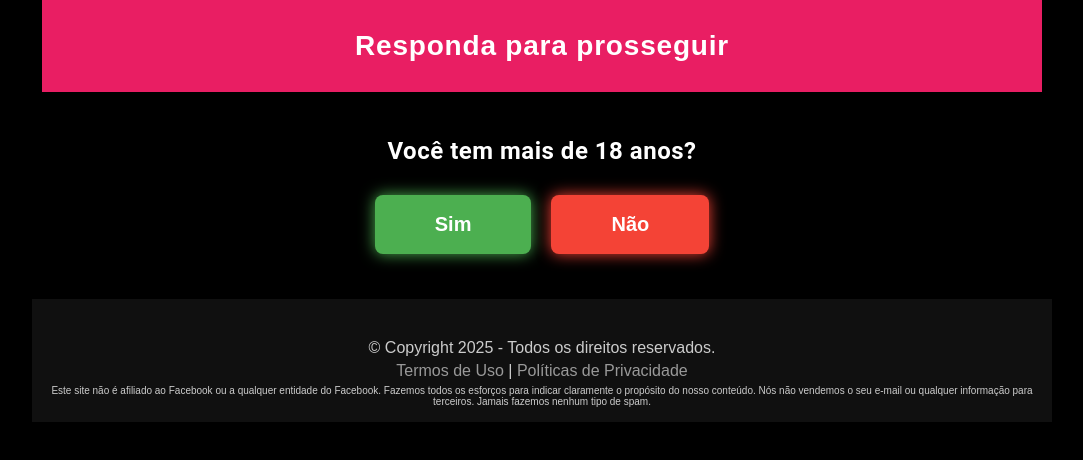
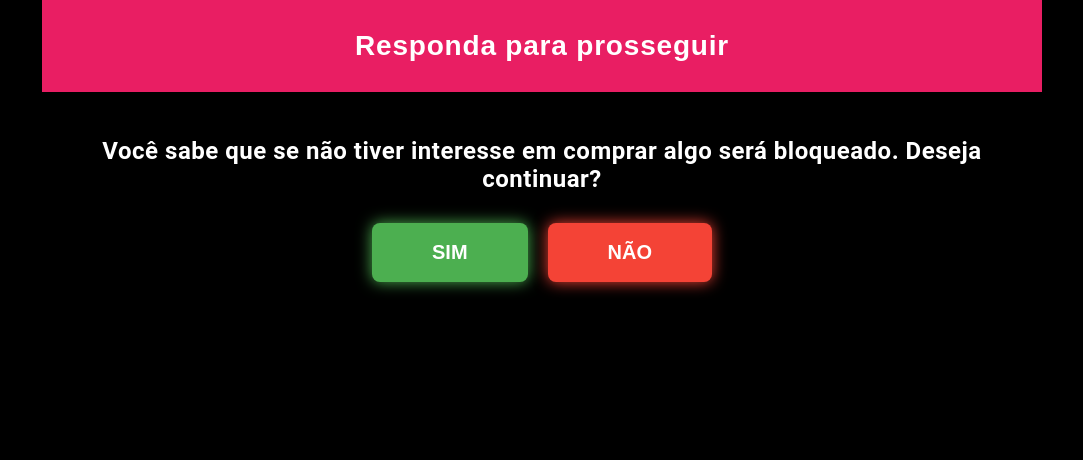
Before and after one commit to avelino-star/Quiz1, a plain HTML site: page index.html in a window 1280 px wide. Shown: the whole page, without its empty margins (98-1181 px from the left). Drawn offline with Linux system fonts and the light colour scheme.

Commit message:
Update index.html

```diff
--- a/index.html
+++ b/index.html
@@ -3,7 +3,7 @@
 <head>
   <meta charset="UTF-8" />
   <meta name="viewport" content="width=device-width, initial-scale=1.0"/>
-  <title>Confirmação de Idade</title>
+  <title>Confirmação de Interesse</title>
   <style>
     body {
       margin: 0;
@@ -73,20 +73,6 @@
       background-color: #d32f2f;
       box-shadow: 0 0 20px #d32f2f;
     }
-    .footer {
-      font-family: 'Nunito Sans', sans-serif;
-      text-align: center;
-      padding: 35px 10px 10px;
-      background-color: #101010;
-    }
-    .footer p {
-      margin: 5px 0;
-      color: #cccccc;
-    }
-    .footer a {
-      color: #999999;
-      text-decoration: none;
-    }
     @media (max-width: 768px) {
       .text-block {
         font-size: 18px;
@@ -108,25 +94,13 @@
   <!-- Seção com fundo preto -->
   <div class="section preto">
     <div class="text-block">
-      <p>Você tem mais de 18 anos?</p>
+      <p>Você sabe que se não tiver interesse em comprar algo será bloqueado. Deseja continuar?</p>
     </div>
 
     <div class="quiz-buttons">
-      <a href="quiz2.html" class="btn-sim">Sim</a>
-      <a href="quiz2.html" class="btn-nao">Não</a>
+      <a href="https://wa.me/message/FW3JE7JY2PAFL1" class="btn-sim">SIM</a>
+      <a href="https://instagram.com" class="btn-nao">NÃO</a>
     </div>
-  </div>
-
-  <!-- Rodapé -->
-  <div class="section footer">
-    <p>© Copyright 2025 - Todos os direitos reservados.</p>
-    <p>
-      <a href="/termos">Termos de Uso</a> |
-      <a href="/politicas">Políticas de Privacidade</a>
-    </p>
-    <p style="font-size: 10px;">
-      Este site não é afiliado ao Facebook ou a qualquer entidade do Facebook. Fazemos todos os esforços para indicar claramente o propósito do nosso conteúdo. Nós não vendemos o seu e-mail ou qualquer informação para terceiros. Jamais fazemos nenhum tipo de spam.
-    </p>
   </div>
 
 </body>
```
